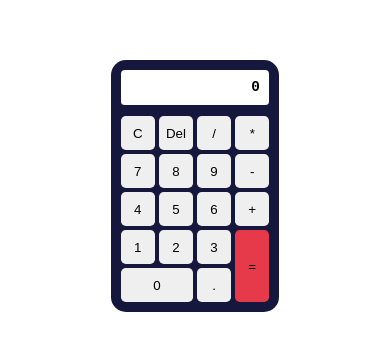
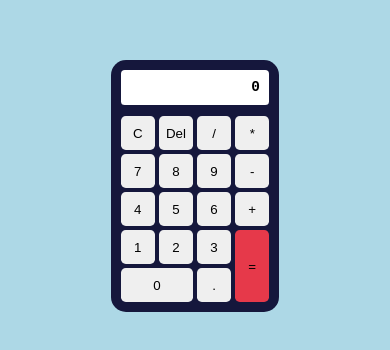
Before and after one commit to EdgardooTorress/Calculator, a plain HTML site: page index.html in a window 390 px wide. Shown: the part 236-586 px from the top of the page. Drawn offline with Linux system fonts and the light colour scheme.

Commit message:
media queries

```diff
--- a/style.css
+++ b/style.css
@@ -11,9 +11,10 @@ html{
 
 body{
     min-height: 100vh;
-    /* background-color: #090c31; */
+    background-color: lightblue;
     display: grid;
     place-items: center;
+
 }
 
 .calculator{
```
